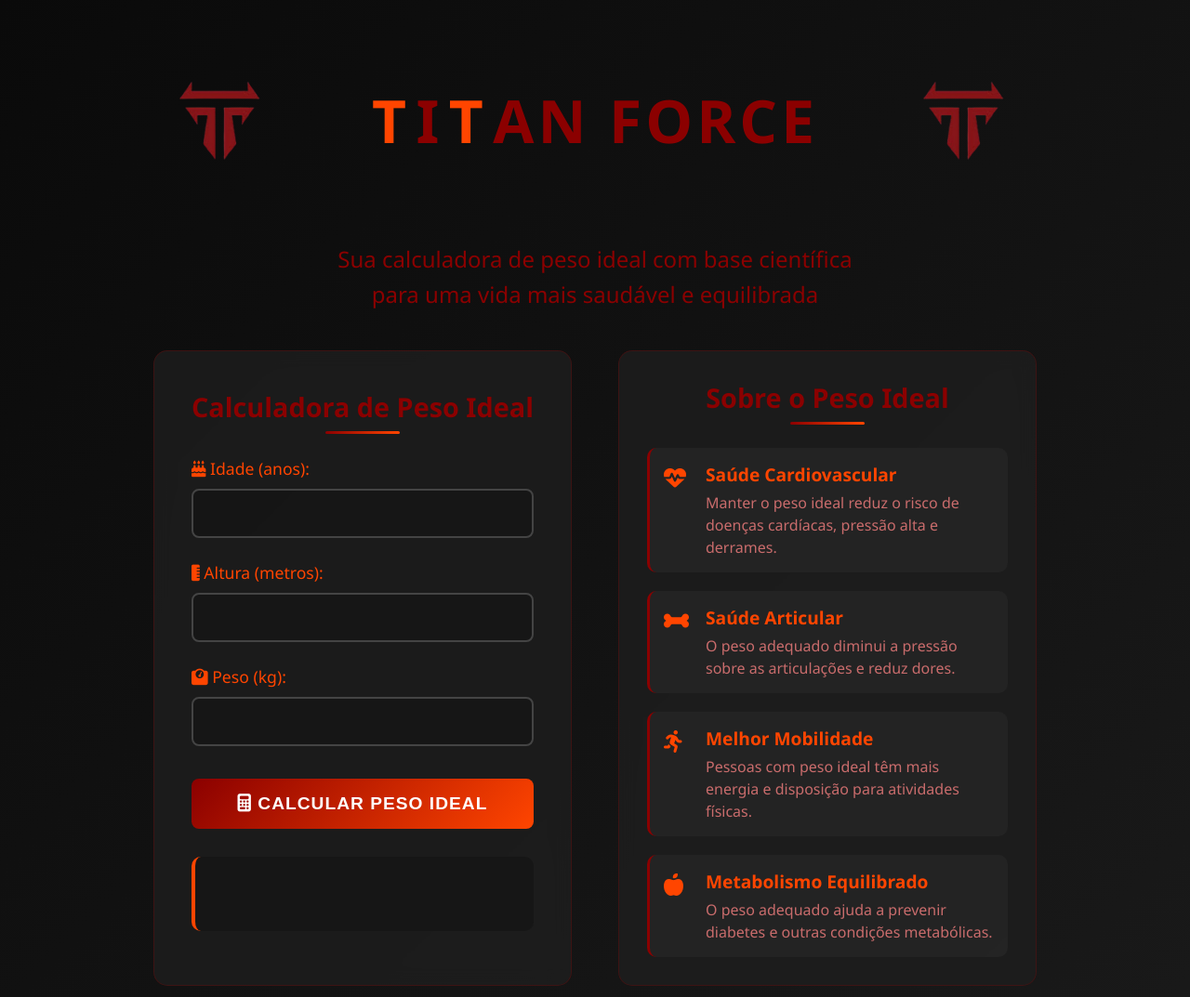
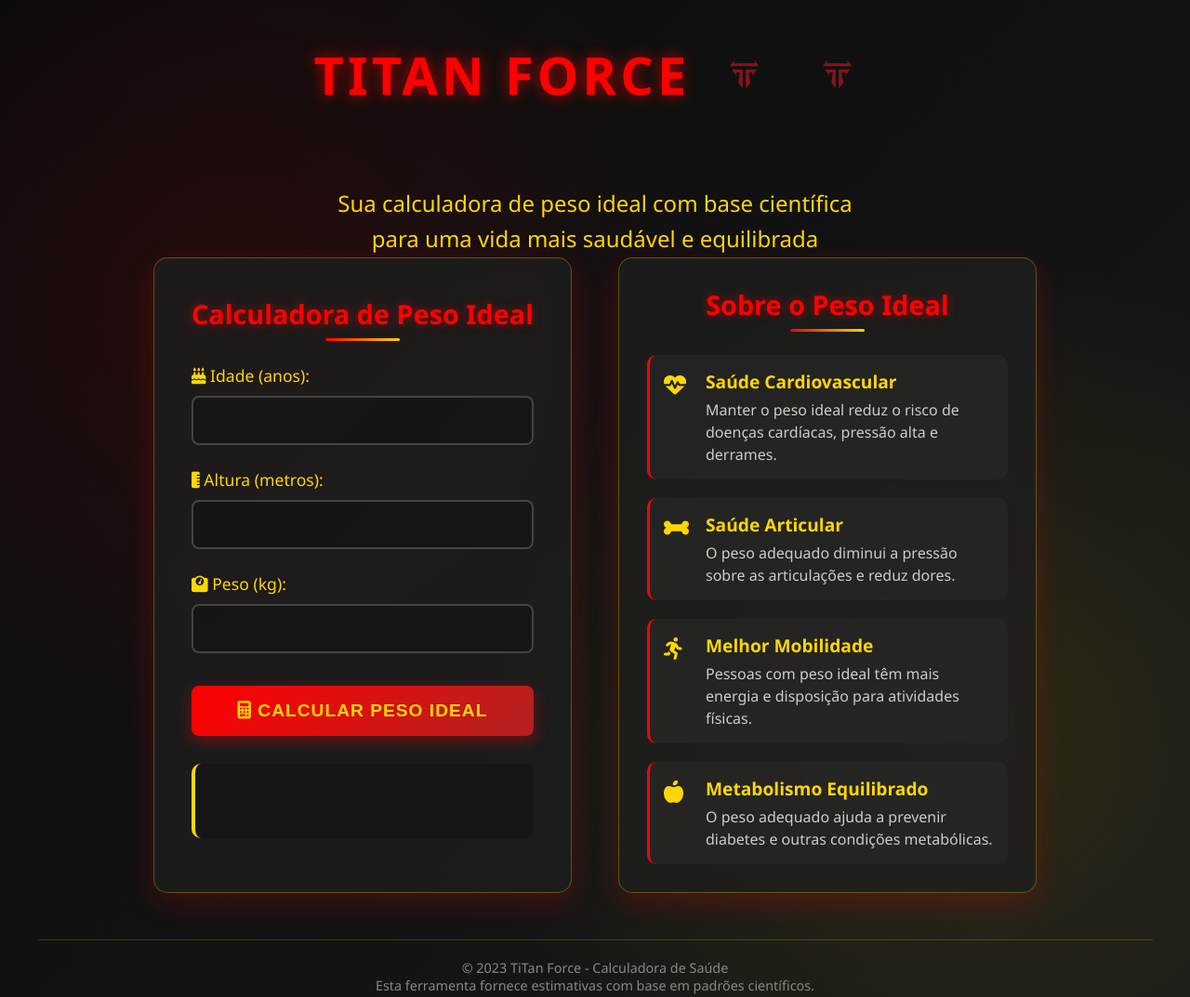
Before and after one commit to juao00/calculadora-peso2, a plain HTML site: page index.html in a window 1280 px wide. Shown: the top 1073 px of the page at 93% size. Drawn offline with Linux system fonts and the light colour scheme.

Commit message:
Update index.html

```diff
--- a/index.html
+++ b/index.html
@@ -18,7 +18,7 @@
     body {
       font-family: 'Segoe UI', Tahoma, Geneva, Verdana, sans-serif;
       background: linear-gradient(135deg, #0a0a0a 0%, #1a1a1a 100%);
-      color: #8B0000; /* vermelho escuro */
+      color: #f0f0f0;
       display: flex;
       flex-direction: column;
       align-items: center;
@@ -36,7 +36,12 @@
       left: 0;
       width: 100%;
       height: 100%;
-      background: none; /* sem neons */
+      background: radial-gradient(
+          circle at 20% 30%,
+          rgba(255, 0, 0, 0.1) 0%,
+          transparent 40%
+        ),
+        radial-gradient(circle at 80% 70%, rgba(255, 215, 0, 0.1) 0%, transparent 40%);
       z-index: -1;
     }
 
@@ -49,58 +54,60 @@
     }
 
     .header-section {
+      text-align: center;
+      margin-bottom: 40px;
+      position: relative;
+      padding: 20px;
       width: 100%;
+      /* Novo: deixar flex para alinhar título e imagens na mesma linha */
       display: flex;
       align-items: center;
       justify-content: center;
-      gap: 50px;
-      margin-bottom: 20px;
+      gap: 20px;
+      flex-wrap: wrap;
+    }
+
+    .title {
+      font-size: 3.5rem;
+      font-weight: 900;
+      color: #ff0000;
+      letter-spacing: 4px;
+      text-shadow: 0 0 15px rgba(255, 0, 0, 0.7);
+      position: relative;
+      text-transform: uppercase;
+      /* para manter a altura e alinhamento */
+      line-height: 1;
+      margin: 0;
+      white-space: nowrap;
+    }
+
+    .logo-container {
+      display: flex;
+      justify-content: center;
+      gap: 20px;
     }
 
     .logo-img {
-      width: 220px;
-      height: 220px;
+      width: 80px; /* menor para ficar lado a lado com o título */
+      height: 80px;
       object-fit: contain;
-      border-radius: 0;
-      border: none;
-      box-shadow: none;
-      animation: none;
-    }
-
-    .title {
-      font-size: 4rem;
-      font-weight: 900;
-      text-transform: uppercase;
-      letter-spacing: 4px;
-      position: relative;
-      line-height: 1;
-      white-space: nowrap;
-      display: flex;
-      gap: 0.1em;
-      color: #8B0000; /* vermelho escuro */
-      text-shadow: none;
-    }
-
-    /* Letras T em vermelho mais claro */
-    .title span {
-      color: #8B0000; /* vermelho escuro */
-    }
-    .title span.t {
-      color: #FF4500; /* vermelho alaranjado mais claro */
-      font-weight: 900;
+      box-shadow: none; /* remove sombra */
+      animation: none; /* remove animação pulse */
+      border-radius: 0; /* remove borda arredondada */
+      border: none; /* remove borda */
     }
 
     .subtitle {
       font-size: 1.5rem;
-      color: #8B0000; /* vermelho escuro */
+      color: #ffd700;
+      margin-top: 20px;
       text-align: center;
       max-width: 600px;
       line-height: 1.6;
-      margin-bottom: 40px;
-      margin-top: 0;
       width: 100%;
-      text-shadow: none;
     }
+
+    /* Mantive o restante do CSS igual */
 
     .content {
       display: flex;
@@ -114,30 +121,28 @@
       background: rgba(30, 30, 30, 0.8);
       padding: 40px;
       border-radius: 15px;
-      box-shadow: none; /* sem sombra */
+      box-shadow: 0 10px 30px rgba(255, 0, 0, 0.2);
       width: 450px;
       backdrop-filter: blur(10px);
-      border: 1px solid rgba(139, 0, 0, 0.3); /* borda vermelho escuro */
-      color: #8B0000;
+      border: 1px solid rgba(255, 215, 0, 0.3);
     }
 
     .info-section {
       background: rgba(30, 30, 30, 0.8);
       padding: 30px;
       border-radius: 15px;
-      box-shadow: none;
+      box-shadow: 0 10px 30px rgba(255, 0, 0, 0.2);
       width: 450px;
       backdrop-filter: blur(10px);
-      border: 1px solid rgba(139, 0, 0, 0.3);
-      color: #8B0000;
+      border: 1px solid rgba(255, 215, 0, 0.3);
     }
 
     .section-title {
       font-size: 1.8rem;
-      color: #8B0000; /* vermelho escuro */
+      color: #ff0000;
       margin-bottom: 25px;
       text-align: center;
-      text-shadow: none;
+      text-shadow: 0 0 10px rgba(255, 0, 0, 0.5);
       position: relative;
       padding-bottom: 10px;
     }
@@ -150,7 +155,7 @@
       transform: translateX(-50%);
       width: 80px;
       height: 3px;
-      background: linear-gradient(to right, #8B0000, #FF4500);
+      background: linear-gradient(to right, #ff0000, #ffd700);
       border-radius: 3px;
     }
 
@@ -162,7 +167,7 @@
       display: block;
       font-size: 1.1rem;
       margin-bottom: 10px;
-      color: #FF4500; /* vermelho mais claro para labels */
+      color: #ffd700;
     }
 
     input[type='number'] {
@@ -178,8 +183,8 @@
     }
 
     input[type='number']:focus {
-      border-color: #FF4500;
-      box-shadow: none;
+      border-color: #ff0000;
+      box-shadow: 0 0 10px rgba(255, 0, 0, 0.5);
     }
 
     button {
@@ -187,22 +192,22 @@
       padding: 16px;
       font-size: 1.2rem;
       font-weight: bold;
-      background: linear-gradient(135deg, #8B0000 0%, #FF4500 100%);
+      background: linear-gradient(135deg, #ff0000 0%, #b22222 100%);
       border: none;
       border-radius: 8px;
-      color: #fff;
+      color: #ffd700;
       cursor: pointer;
       transition: all 0.3s ease;
       text-transform: uppercase;
       letter-spacing: 1px;
       margin-top: 10px;
-      box-shadow: none;
+      box-shadow: 0 5px 15px rgba(255, 0, 0, 0.4);
     }
 
     button:hover {
-      background: linear-gradient(135deg, #FF4500 0%, #8B0000 100%);
+      background: linear-gradient(135deg, #ff4500 0%, #8b0000 100%);
       transform: translateY(-3px);
-      box-shadow: none;
+      box-shadow: 0 8px 20px rgba(255, 0, 0, 0.6);
     }
 
     button:active {
@@ -217,10 +222,9 @@
       background: rgba(20, 20, 20, 0.7);
       border-radius: 10px;
       padding: 20px;
-      border-left: 4px solid #FF4500;
-      color: #FF4500;
+      border-left: 4px solid #ffd700;
+      color: #ffd700;
       line-height: 1.6;
-      text-shadow: none;
     }
 
     .info-content {
@@ -236,35 +240,46 @@
       padding: 15px;
       background: rgba(40, 40, 40, 0.6);
       border-radius: 10px;
-      border-left: 3px solid #8B0000;
-      color: #8B0000;
+      border-left: 3px solid #ff0000;
     }
 
     .info-icon {
       font-size: 1.5rem;
-      color: #FF4500;
+      color: #ffd700;
       min-width: 30px;
     }
 
     .info-text h3 {
-      color: #FF4500;
+      color: #ffd700;
       margin-bottom: 5px;
       font-size: 1.2rem;
     }
 
     .info-text p {
-      color: #c96c6c;
+      color: #ccc;
       line-height: 1.5;
     }
 
     .footer {
       margin-top: 50px;
       text-align: center;
-      color: #555;
+      color: #888;
       font-size: 0.9rem;
       padding: 20px;
-      border-top: 1px solid rgba(255, 69, 0, 0.2);
+      border-top: 1px solid rgba(255, 215, 0, 0.2);
       width: 100%;
+    }
+
+    @keyframes pulse {
+      0% {
+        box-shadow: 0 0 0 0 rgba(255, 0, 0, 0.7);
+      }
+      70% {
+        box-shadow: 0 0 0 20px rgba(255, 0, 0, 0);
+      }
+      100% {
+        box-shadow: 0 0 0 0 rgba(255, 0, 0, 0);
+      }
     }
 
     @media (max-width: 950px) {
@@ -280,12 +295,7 @@
       }
 
       .title {
-        font-size: 3rem;
-      }
-
-      .logo-img {
-        width: 180px;
-        height: 180px;
+        font-size: 2.8rem;
       }
     }
 
@@ -300,8 +310,8 @@
       }
 
       .logo-img {
-        width: 140px;
-        height: 140px;
+        width: 60px;
+        height: 60px;
       }
     }
   </style>
@@ -309,14 +319,12 @@
 <body>
   <div class="container">
     <div class="header-section">
-      <img src="titan.png" alt="Logo Esquerda" class="logo-img" />
-      <h1 class="title">
-        <span class="t">T</span>i
-        <span class="t">T</span>an Force
-      </h1>
-      <img src="titan.png" alt="Logo Direita" class="logo-img" />
+      <h1 class="title">TiTan Force</h1>
+      <div class="logo-container">
+        <img src="titan.png" alt="TiTan Force Logo" class="logo-img" />
+        <img src="titan.png" alt="TiTan Force Logo" class="logo-img" />
+      </div>
     </div>
-
     <p class="subtitle">
       Sua calculadora de peso ideal com base científica para uma vida mais saudável e equilibrada
     </p>
```
